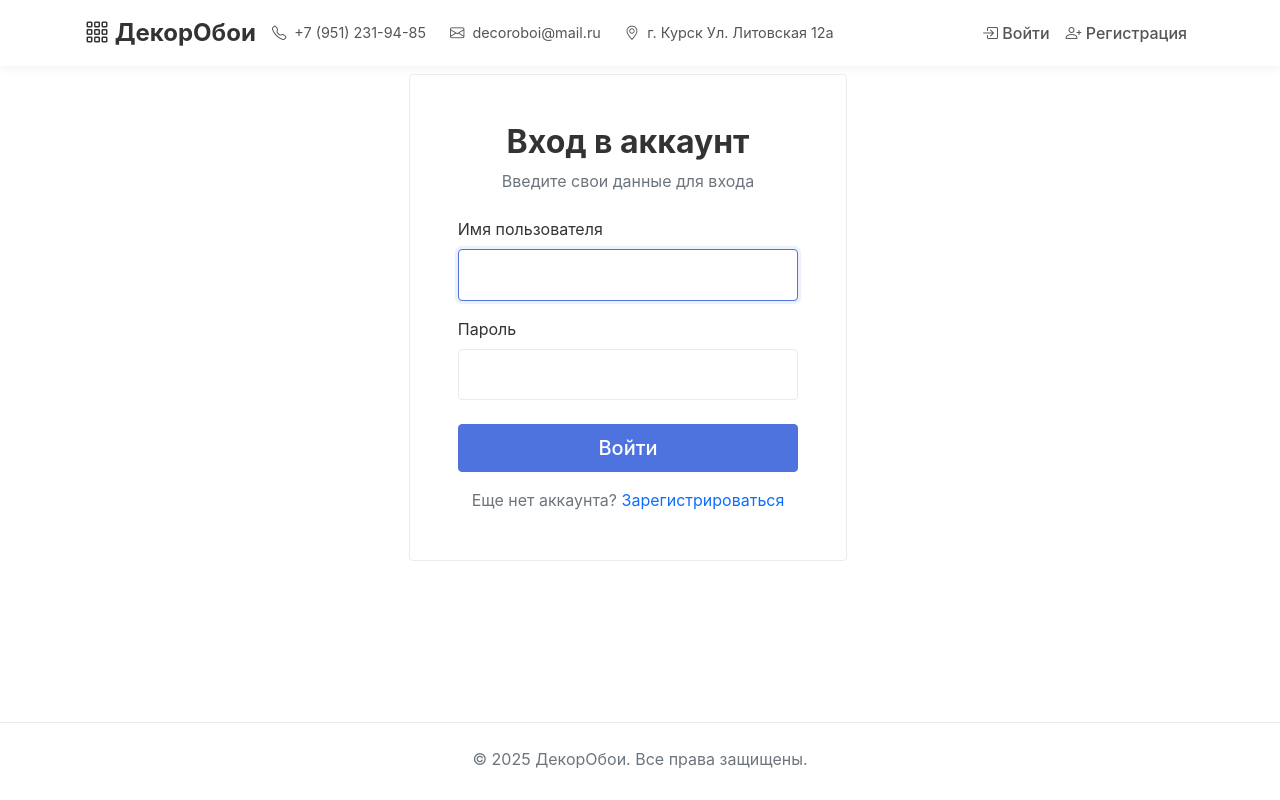
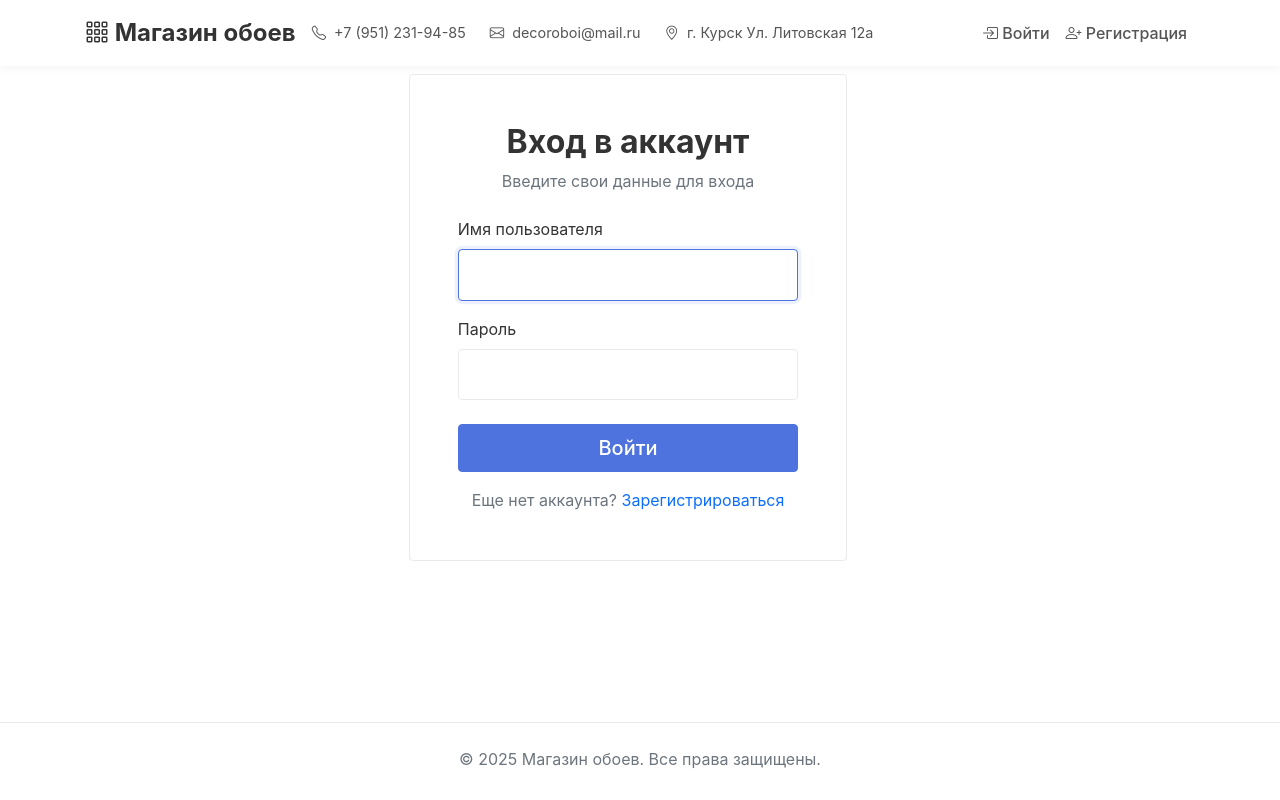
Before and after one commit to decoroboi/decoroboi, a Django app: page /accounts/login/ in a window 1280 px wide. Run offline with Django 5.2, Linux system fonts and the light colour scheme.

Commit message:
обои

```diff
--- a/store/templates/store/base.html
+++ b/store/templates/store/base.html
@@ -259,7 +259,7 @@
     <nav class="navbar navbar-expand-lg navbar-light bg-light mb-2">
         <div class="container">
             <a class="navbar-brand" href="{% url 'index' %}">
-                <i class="bi bi-grid-3x3-gap"></i> ДекорОбои
+                <i class="bi bi-grid-3x3-gap"></i> Магазин обоев
             </a>
 
             <!-- Контактная информация в хедере -->
@@ -343,7 +343,7 @@
     <footer class="footer">
         <div class="container">
             <div class="text-center">
-                <p class="text-muted mb-0">© 2025 ДекорОбои. Все права защищены.</p>
+                <p class="text-muted mb-0">© 2025 Магазин обоев. Все права защищены.</p>
             </div>
         </div>
     </footer>
--- a/store/templates/store/index.html
+++ b/store/templates/store/index.html
@@ -12,7 +12,7 @@
                 <a href="#products" class="btn btn-primary btn-lg">Смотреть каталог</a>
             </div>
             <div class="col-lg-5 d-none d-lg-block">
-                <img src="https://design-homes.ru/images/galery/2174/aktsentnaya-stena_5e80f3862f1e7.jpg" class="img-fluid" alt="ДекорОбои">
+                <img src="https://design-homes.ru/images/galery/2174/aktsentnaya-stena_5e80f3862f1e7.jpg" class="img-fluid" alt="Магазин обоев">
             </div>
         </div>
     </div>
```
